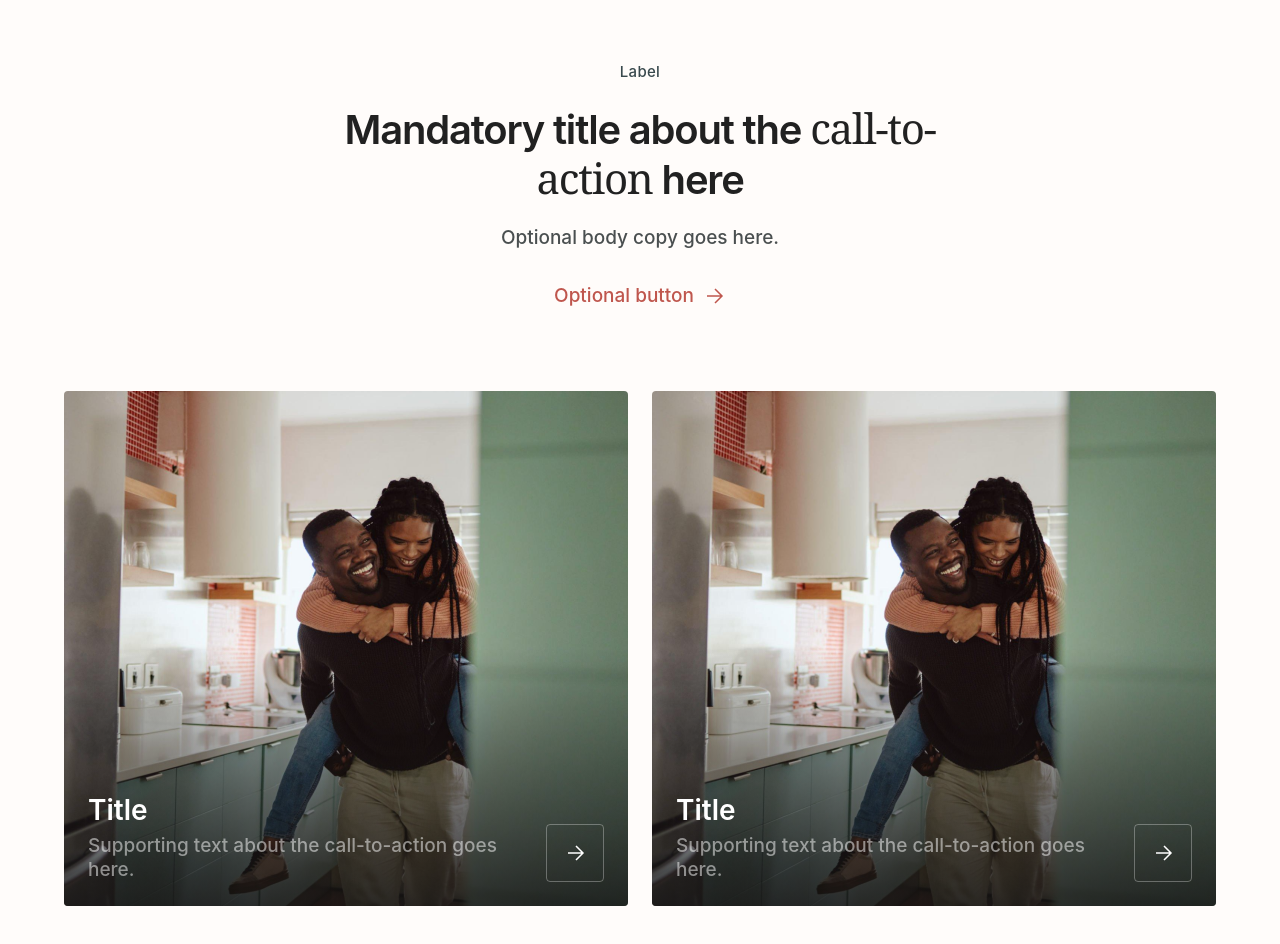
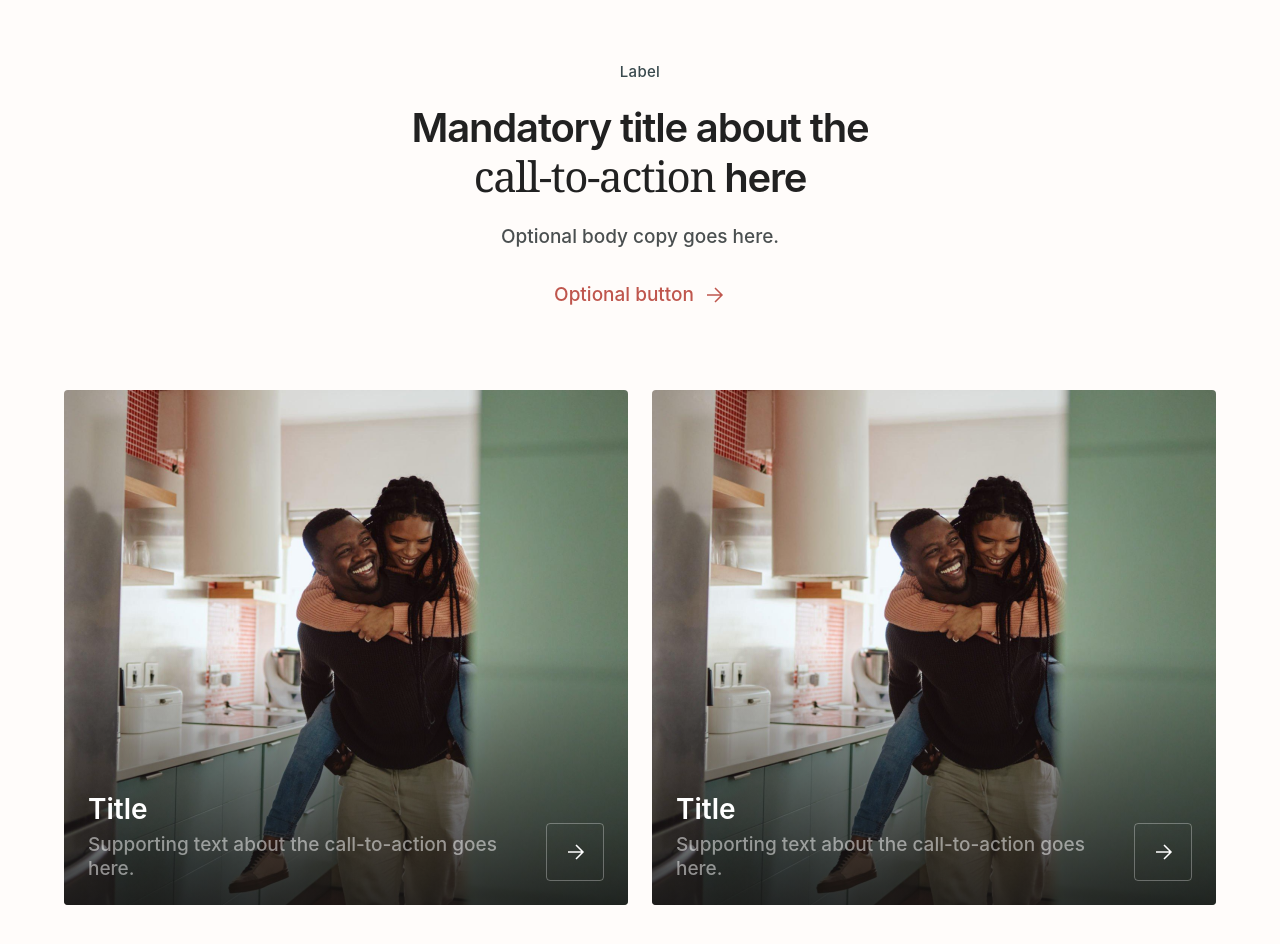
Before and after one commit to Siw115/CtaSectionTwoBlocks, a React (Create React App) app in the folder cta-section/: page / in a window 1280 px wide. Shown: the top 944 px of the page. Built offline with nearby package versions, Linux system fonts and the light colour scheme; a web font is replaced by a local one.

Commit message:
h2 gefixt

```diff
--- a/cta-section/src/components/CtaSectionTwoBlocks.jsx
+++ b/cta-section/src/components/CtaSectionTwoBlocks.jsx
@@ -5,16 +5,16 @@ const CTASectionTwoBlocks = () => {
         <section className="w-full bg-[#FFFCFA] px-[64px] pt-[64px] pb-[96px]">
             <div className="flex flex-col items-center gap-[80px]">
                 {/* Headline */}
-                <div className="max-w-[864px] flex flex-col items-center text-center gap-[24px]">
+                <div className="flex flex-col items-center text-center gap-[24px]">
                     <p className="text-[#39494D] text-[14px] md:text-[15px] leading-[16px] tracking-[0.28px] md:tracking-[0.3px] font-[450]">
                         Label
                     </p>
-                    <div className="max-w-[642px]">
+                    <div className="max-w-[642px] max-h-[121px]">
                         {/* Desktop title */}
                         <h2 className="hidden md:block text-[#212121] font-sans font-[600]
              text-[40px] leading-[48px] tracking-[-0.03em]
-             text-center w-[642px] h-[98px]">
-                            Mandatory title about the{' '}
+             text-center w-[642px] h-[97px]">
+                            Mandatory title about the <br /> {' '}
                             <span className="font-serif text-[42px] leading-[48px] tracking-[-0.03em] font-[300]">
                                 call-to-action
                             </span>{' '}
@@ -22,10 +22,10 @@ const CTASectionTwoBlocks = () => {
                         </h2>
                         {/* Mobile title */}
                         <h2 className="block md:hidden text-[#212121] text-[36px] leading-[40px] tracking-[-0.02em] font-[600] font-sans text-center">
-                            Mandatory title <br />
-                            about the <br />
-                            <span className="font-serif text-[38px] leading-[40px] tracking-[-0.03em] font-[300] italic">
-                                call-to-action
+                            Mandatory title <br/>
+                            about the {' '}
+                            <span className="font-serif text-[38px] leading-[40px] tracking-[-0.03em] font-[300]">
+                                call-to<br/>-action
                             </span>{' '}
                             <span className="font-sans text-[36px] tracking-[-0.02em]">here</span>
                         </h2>
```
